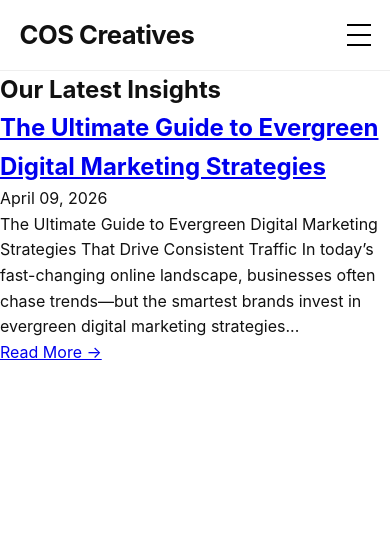
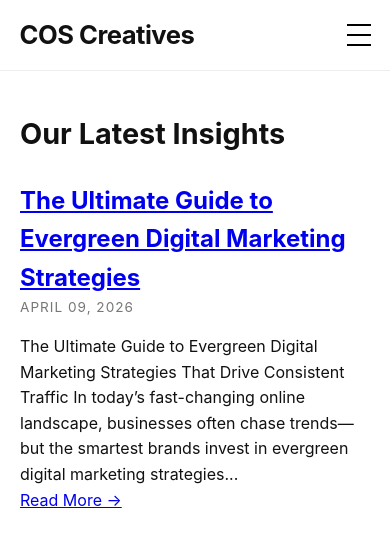
Before and after one commit to coscreativez-main/website, a Jekyll site: the page built from blog.html, in a window 390 px wide. Shown: the top 547 px of the page. Built offline with Jekyll 4.4.1, drawn with Linux system fonts in a browser that asks for light colours.

Commit message:
Update style.css

```diff
--- a/assets/css/style.css
+++ b/assets/css/style.css
@@ -924,3 +924,117 @@
         grid-template-columns: 1fr;
     }
 }
+
+
+/* Blog section */
+/* Blog Archive Styling */
+.blog-archive {
+    max-width: 1000px;
+    margin: 40px auto;
+    padding: 0 20px;
+}
+
+.post-list {
+    list-style: none;
+    padding: 0;
+    display: grid;
+    grid-template-columns: repeat(auto-fill, minmax(300px, 1fr));
+    gap: 30px;
+}
+
+.post-card {
+    background: #fff;
+    border: 1px solid #eee;
+    padding: 24px;
+    border-radius: 8px;
+    transition: transform 0.3s ease, box-shadow 0.3s ease;
+    display: flex;
+    flex-direction: column;
+}
+
+.post-card:hover {
+    transform: translateY(-5px);
+    box-shadow: 0 10px 20px rgba(0, 0, 0, 0.05);
+}
+
+.post-card h2 {
+    font-size: 1.4rem;
+    margin-bottom: 12px;
+    line-height: 1.3;
+}
+
+.post-card h2 a {
+    color: #1b1b1b;
+    text-decoration: none;
+}
+
+.post-card h2 a:hover {
+    color: #007bff;
+    /* Or your brand color */
+}
+
+.post-date {
+    font-size: 0.85rem;
+    color: #777;
+    margin-bottom: 15px;
+    text-transform: uppercase;
+    letter-spacing: 1px;
+}
+
+.post-excerpt {
+    font-size: 1rem;
+    color: #444;
+    line-height: 1.6;
+    margin-bottom: 20px;
+    flex-grow: 1;
+}
+
+.read-more {
+    font-weight: 600;
+    text-decoration: none;
+    color: #007bff;
+    display: inline-block;
+}
+/* Responsive Images inside Blog Posts */
+.post-content img,
+article img {
+    max-width: 100%;
+    height: auto;
+    display: block;
+    margin: 20px auto;
+    border-radius: 8px;
+}
+.post-card {
+    height: 100%; /* Makes all cards in a row the same height */
+    /* ... your other styles ... */
+}
+
+/* Responsive adjustments for the Blog Grid */
+@media (max-width: 992px) {
+    .post-list {
+        grid-template-columns: repeat(2, 1fr);
+        /* 2 columns for tablets */
+        gap: 20px;
+    }
+}
+
+@media (max-width: 600px) {
+    .post-list {
+        grid-template-columns: 1fr;
+        /* 1 column for mobile phones */
+    }
+
+    .blog-archive h1 {
+        font-size: 1.8rem;
+        margin-bottom: 25px;
+    }
+
+    .post-card {
+        padding: 20px;
+        /* Slightly less padding on mobile to save space */
+    }
+
+    .post-card h2 {
+        font-size: 1.25rem;
+    }
+}
```
